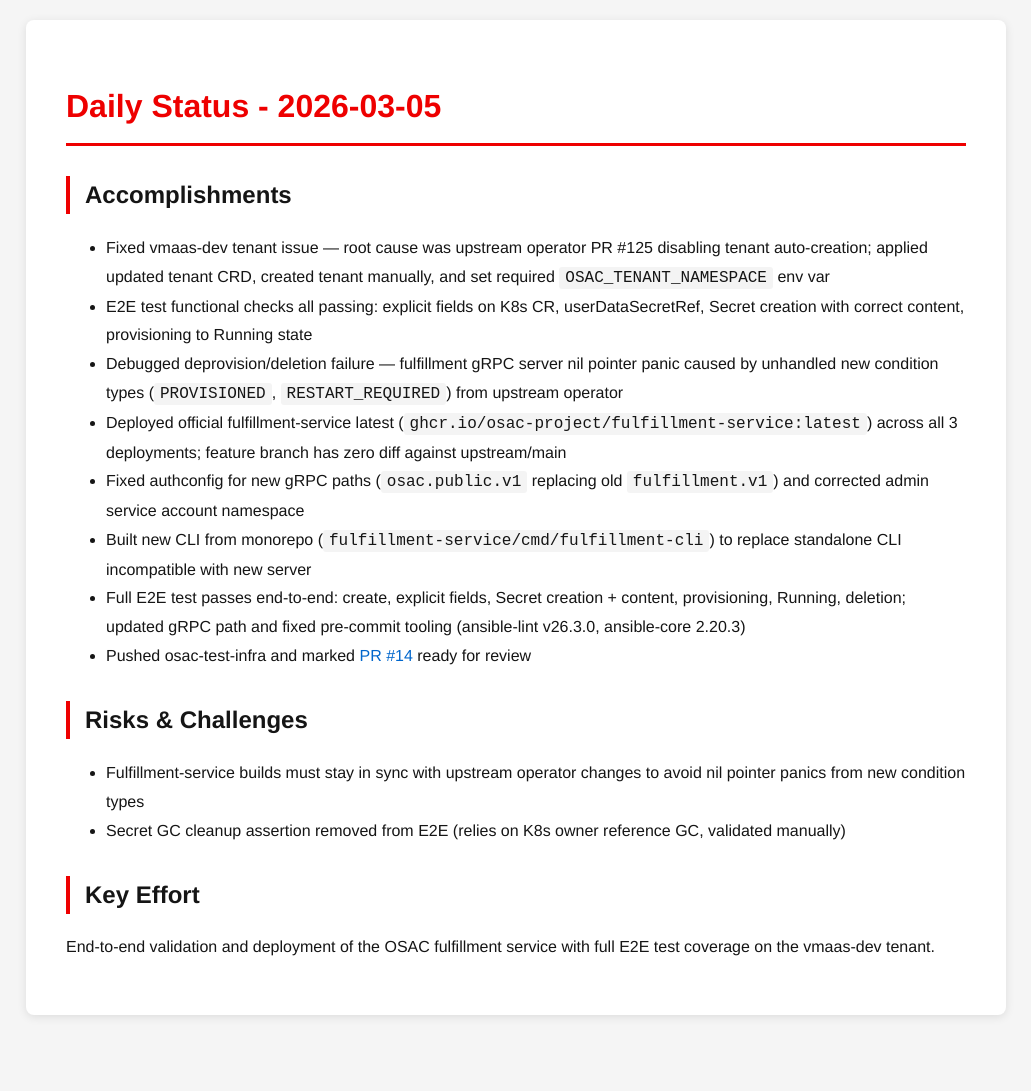
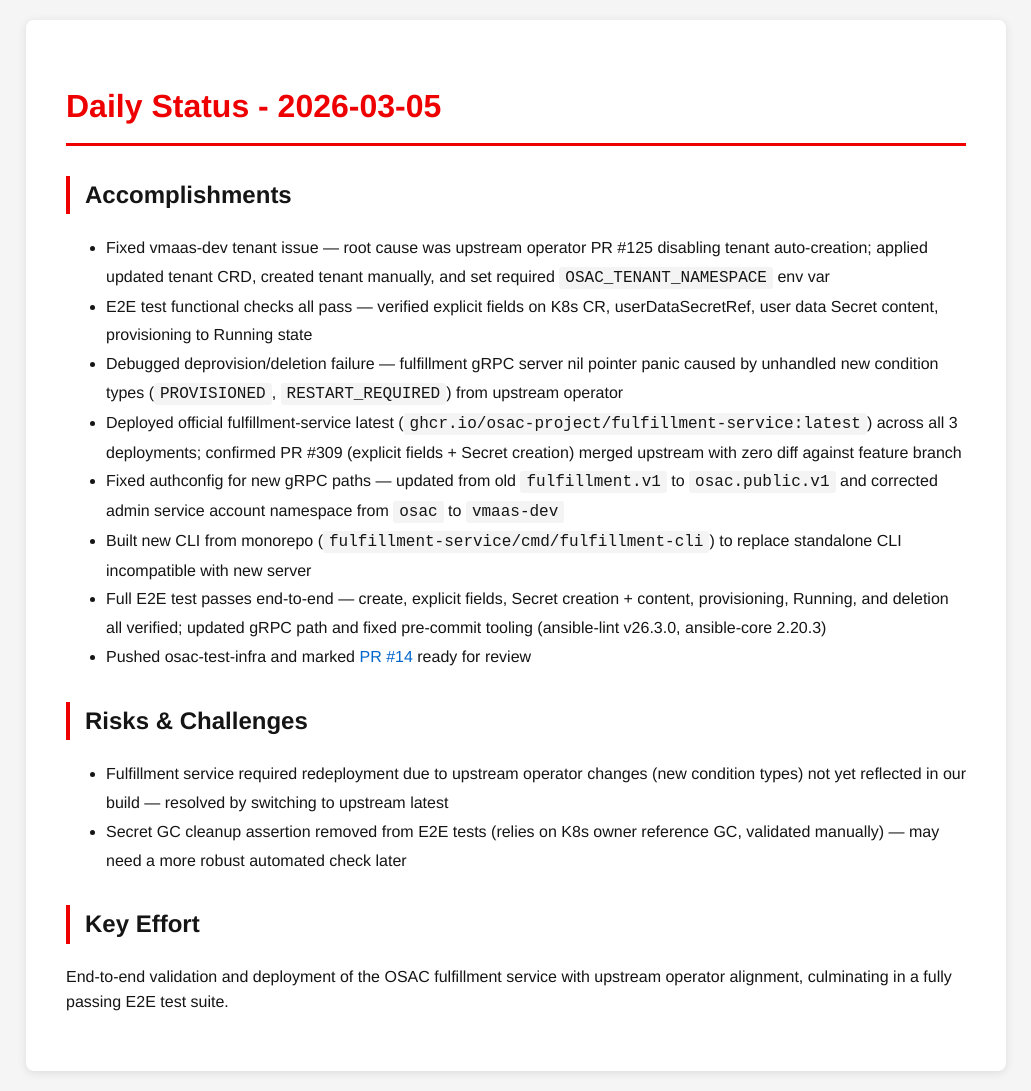
Before and after one commit to tzvatot/daily-status, a Jekyll site: the page built from 2026-03-05.md, in a window 1280 px wide. Shown: the whole page, without its empty margins (124-1155 px from the left). Built offline with Jekyll 4.4.1, drawn with Linux system fonts in a browser that asks for light colours; before the commit the page ends 1035 px from its top, so only the background shows below that.

Commit message:
Daily status update - 2026-03-05

```diff
--- a/2026-03-05.md
+++ b/2026-03-05.md
@@ -8,17 +8,17 @@ date: 2026-03-05
 
 ## Accomplishments
 - Fixed vmaas-dev tenant issue — root cause was upstream operator PR #125 disabling tenant auto-creation; applied updated tenant CRD, created tenant manually, and set required `OSAC_TENANT_NAMESPACE` env var
-- E2E test functional checks all passing: explicit fields on K8s CR, userDataSecretRef, Secret creation with correct content, provisioning to Running state
+- E2E test functional checks all pass — verified explicit fields on K8s CR, userDataSecretRef, user data Secret content, provisioning to Running state
 - Debugged deprovision/deletion failure — fulfillment gRPC server nil pointer panic caused by unhandled new condition types (`PROVISIONED`, `RESTART_REQUIRED`) from upstream operator
-- Deployed official fulfillment-service latest (`ghcr.io/osac-project/fulfillment-service:latest`) across all 3 deployments; feature branch has zero diff against upstream/main
-- Fixed authconfig for new gRPC paths (`osac.public.v1` replacing old `fulfillment.v1`) and corrected admin service account namespace
+- Deployed official fulfillment-service latest (`ghcr.io/osac-project/fulfillment-service:latest`) across all 3 deployments; confirmed PR #309 (explicit fields + Secret creation) merged upstream with zero diff against feature branch
+- Fixed authconfig for new gRPC paths — updated from old `fulfillment.v1` to `osac.public.v1` and corrected admin service account namespace from `osac` to `vmaas-dev`
 - Built new CLI from monorepo (`fulfillment-service/cmd/fulfillment-cli`) to replace standalone CLI incompatible with new server
-- Full E2E test passes end-to-end: create, explicit fields, Secret creation + content, provisioning, Running, deletion; updated gRPC path and fixed pre-commit tooling (ansible-lint v26.3.0, ansible-core 2.20.3)
+- Full E2E test passes end-to-end — create, explicit fields, Secret creation + content, provisioning, Running, and deletion all verified; updated gRPC path and fixed pre-commit tooling (ansible-lint v26.3.0, ansible-core 2.20.3)
 - Pushed osac-test-infra and marked [PR #14](https://github.com/osac-project/osac-test-infra/pull/14) ready for review
 
 ## Risks & Challenges
-- Fulfillment-service builds must stay in sync with upstream operator changes to avoid nil pointer panics from new condition types
-- Secret GC cleanup assertion removed from E2E (relies on K8s owner reference GC, validated manually)
+- Fulfillment service required redeployment due to upstream operator changes (new condition types) not yet reflected in our build — resolved by switching to upstream latest
+- Secret GC cleanup assertion removed from E2E tests (relies on K8s owner reference GC, validated manually) — may need a more robust automated check later
 
 ## Key Effort
-End-to-end validation and deployment of the OSAC fulfillment service with full E2E test coverage on the vmaas-dev tenant.
+End-to-end validation and deployment of the OSAC fulfillment service with upstream operator alignment, culminating in a fully passing E2E test suite.
```
